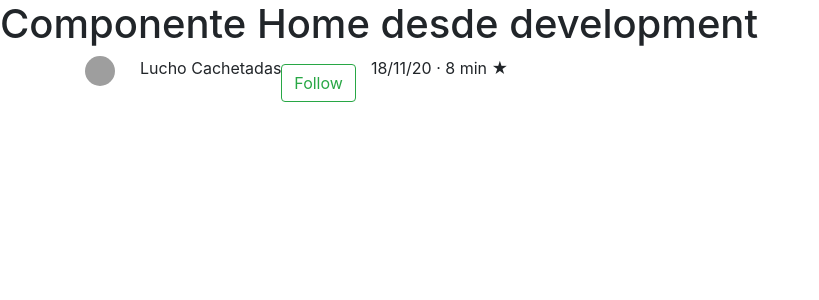
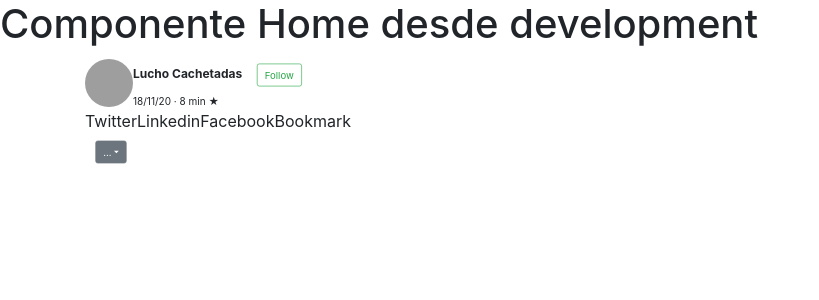
Before and after one commit to gommorin/react-final, a React (Create React App) app: page / in a window 1280 px wide. Shown: the top 300 px of the page, without its empty margins (0-819 px from the left). Built offline with nearby package versions, Linux system fonts and the light colour scheme; grey boxes are pictures that could not be loaded.

Commit message:
update author component

```diff
--- a/src/Components/Author/Author.css
+++ b/src/Components/Author/Author.css
@@ -1,23 +1,49 @@
-.container {
+/* .container {
+
+} */
+
+.container-left {
   display: flex;
+  justify-content: flex-start;
+  align-items: center;
+}
+
+.info {
+  padding: 0;
+  display: flex;
+  flex-direction: column;
   justify-content: flex-start;
 }
 
 .author {
-  display: flex;
+  padding: 0;
+  margin: 0;
+  font-size:12px;
+  font-weight: bold;
+}
 
+.post-details {
+  padding: 0;
+  margin: 0;
+  font-size: 10px;
+  font-weight: normal;
 }
 
 .avatar {
   border: 0;
   border-radius: 50%;
-  width: 30px;
-  height: 30px;
+  width: 3rem;
+  height: 3rem;
 }
 
 .follow {
   display: flex;
   justify-content: flex-start;
+  align-items: center;
   padding: 0 15px 0 15px;
   margin-left: 10px;
 }
+
+.btn {
+  transform: scale(.6);
+}
--- a/src/Components/Author/index.js
+++ b/src/Components/Author/index.js
@@ -2,6 +2,7 @@ import React,{Component} from 'react'
 
 // REACTSTRAP
 import { Button } from 'reactstrap';
+import { Dropdown, DropdownToggle, DropdownMenu, DropdownItem } from 'reactstrap';
 
 // CSS
 import './Author.css'
@@ -26,18 +27,47 @@ class Author extends Component{
             date:"18/11/20",
             timeToRead:"8 min",
             popular:false,
+            dropdownOpen: false
         }
     }
+
+    toggle = () => {
+        const { dropdownOpen } = this.state
+        this.setState({dropdownOpen: !dropdownOpen})
+    }
+
     render(){
+        const { dropdownOpen } = this.state
         return (
             <div className="container">
-                <img className="avatar" src="https://source.unsplash.com/random/200x200" alt="" />
-                <div className="author">
-                    <div className="follow">
-                        <p>{this.state.name} {this.state.lastName}</p>
-                        <h1><Button outline color="success">Follow</Button>{' '}</h1>
+                <div className="container-left">
+                    <img className="avatar" src="https://source.unsplash.com/random/200x200" alt="" />
+                    <div className="info">
+                        <div className="author">
+                            {this.state.name} {this.state.lastName}
+                            <Button className="btn" outline color="success">Follow</Button>{' '}
+                        </div>
+                        <div className="post-details">
+                            {this.state.date} &#183; {this.state.timeToRead} &#9733;
+                        </div>
                     </div>
-                    <p>{this.state.date} &#183; {this.state.timeToRead} &#9733;</p>
+                </div>
+                <div className="container-right">
+                    <img className="social-button" src="#" alt="" />Twitter
+                    <img className="social-button" src="#" alt="" />Linkedin
+                    <img className="social-button" src="#" alt="" />Facebook
+                    <img className="bookmark" src="#" alt="" />Bookmark
+                    <Dropdown isOpen={dropdownOpen} toggle={this.toggle}>
+                        <DropdownToggle caret>
+                            ...
+                        </DropdownToggle>
+                        <DropdownMenu>
+                            <DropdownItem>Some Action</DropdownItem>
+                            <DropdownItem>Foo Action</DropdownItem>
+                            <DropdownItem>Bar Action</DropdownItem>
+                            <DropdownItem>Quo Action</DropdownItem>
+                        </DropdownMenu>
+                    </Dropdown>
                 </div>
             </div>
         )
```
Also changed, not shown: src/Components/FollowButton/index.js (deleted, +0 -24 lines), src/Components/Post/index.js (deleted, +0 -38 lines), src/Components/FollowButton/FollowButton.css (deleted), src/Components/Post/Post.css (deleted).
